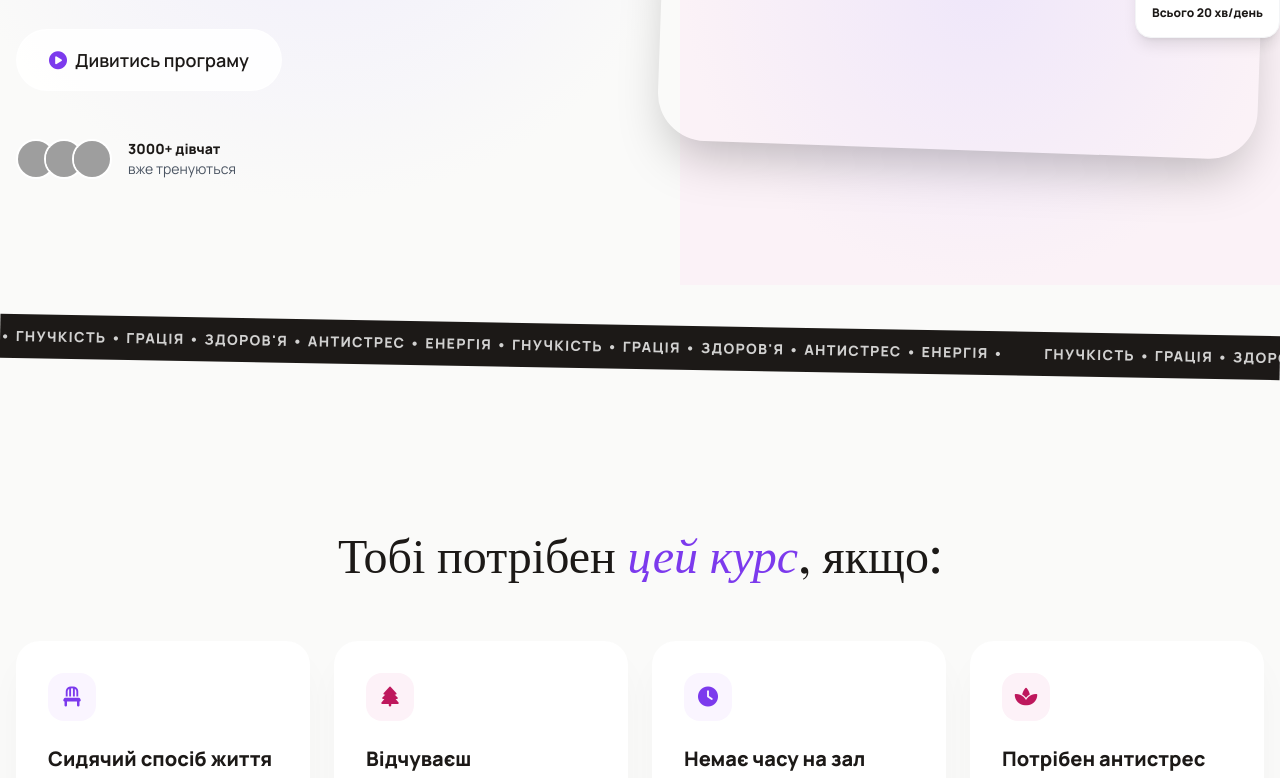
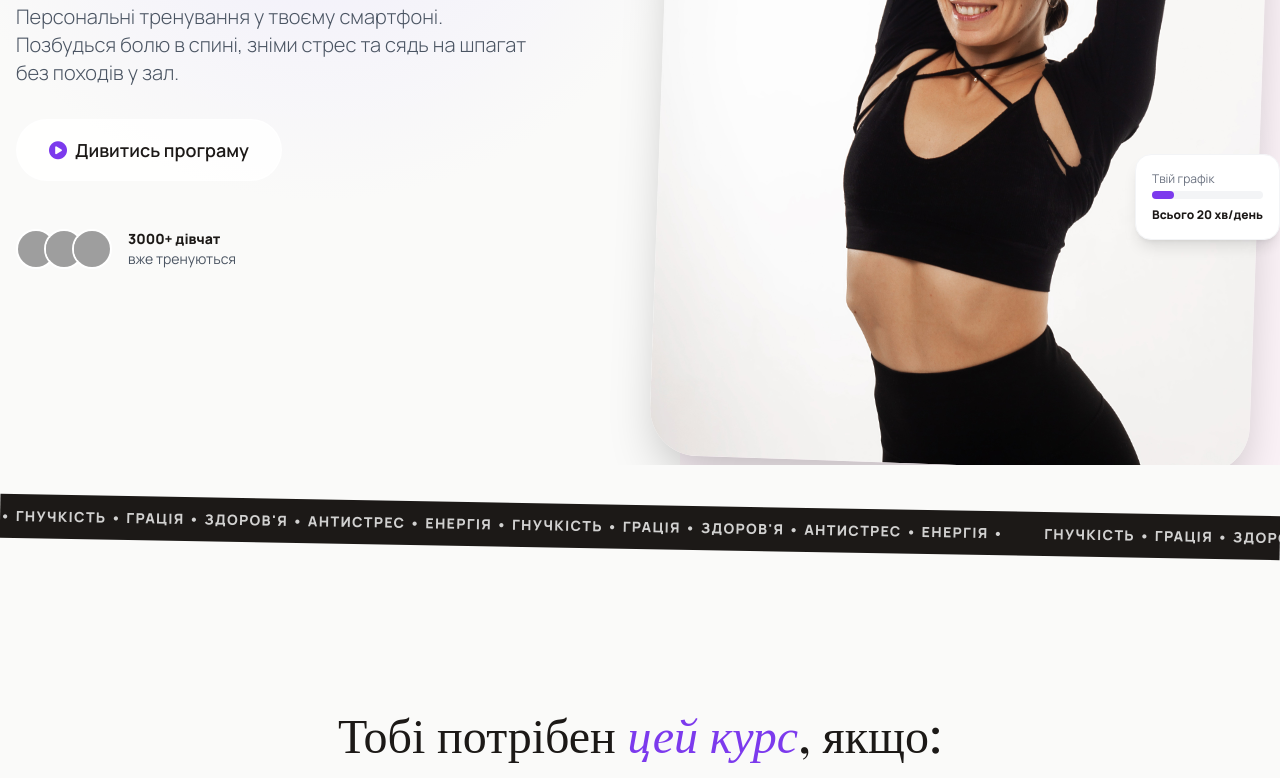
Before and after one commit to Dunaevsky88/Margo_fit, a plain HTML site: page index.html in a window 1280 px wide. Shown: the part 515-1293 px from the top of the page. Drawn offline with nearby package versions, Linux system fonts and the light colour scheme; grey boxes are pictures that could not be loaded; a web font is replaced by a local one.

Commit message:
Update index.html

```diff
--- a/index.html
+++ b/index.html
@@ -216,7 +216,7 @@
             <div class="relative animate-on-scroll" style="animation-delay: 0.3s;">
                 <!-- Main Image with Shape -->
                 <div class="relative z-10 rounded-[3rem] overflow-hidden shadow-2xl rotate-2 hover:rotate-0 transition duration-700 ease-out">
-                    <img src="hero.jpg" alt="Yoga Stretching" class="w-full h-auto object-cover object-top" width="800" height="600">
+                    <img src="hero.jpeg" alt="Yoga Stretching" class="w-full h-auto object-cover object-top" width="800" height="600">
                 </div>
 
                 <!-- Floating Card 1 -->
```
